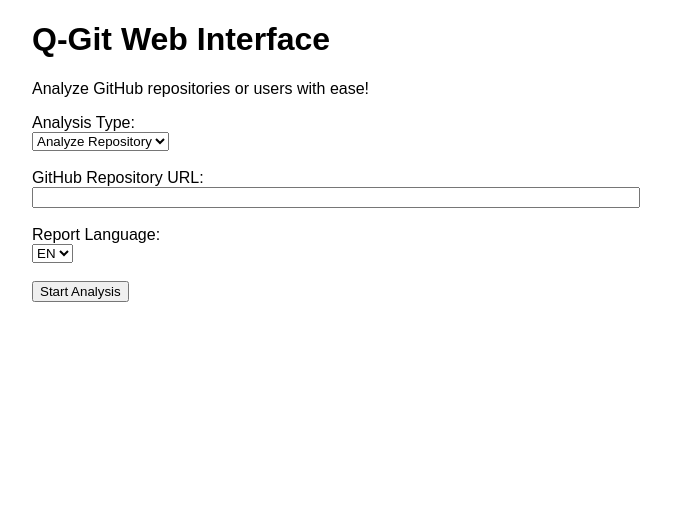
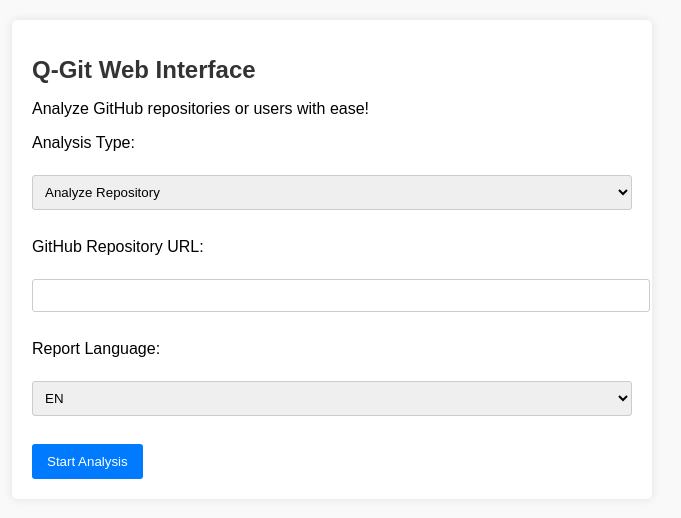
Before and after one commit to QLineTech/Q-Git, a Flask app: page / in a window 1280 px wide. Shown: the top 518 px of the page, without its empty margins (308-989 px from the left). Run offline with Flask 3, Linux system fonts and the light colour scheme.

Commit message:
Web UX improved with simple flat design

```diff
--- /dev/null
+++ b/static/styles.css
@@ -0,0 +1,133 @@
+/* Global styles */
+body {
+    font-family: Arial, sans-serif;
+    margin: 20px;
+    background-color: #f9f9f9;
+}
+
+a {
+    color: #007bff;
+    text-decoration: none;
+}
+
+a:hover {
+    text-decoration: underline;
+}
+
+.error {
+    color: red;
+}
+
+.success {
+    color: green;
+}
+
+/* Header styles */
+header {
+    text-align: center;
+    margin-bottom: 20px;
+}
+
+h1 {
+    color: #333;
+    font-size: 24px;
+}
+
+/* Main content styles */
+main {
+    max-width: 800px;
+    margin: 0 auto;
+    background: #fff;
+    padding: 20px;
+    border-radius: 5px;
+    box-shadow: 0 0 10px rgba(0,0,0,0.1);
+}
+
+/* Footer styles */
+footer {
+    text-align: center;
+    margin-top: 20px;
+}
+
+/* Form styles */
+.form-container {
+    max-width: 600px;
+    margin: 0 auto;
+    padding: 20px;
+    background: #fff;
+    border-radius: 5px;
+    box-shadow: 0 0 10px rgba(0,0,0,0.1);
+}
+
+label {
+    display: block;
+    margin-bottom: 5px;
+}
+
+input[type="text"], select {
+    width: 100%;
+    padding: 8px;
+    margin-bottom: 10px;
+    border: 1px solid #ccc;
+    border-radius: 3px;
+}
+
+input[type="submit"] {
+    background: #007bff;
+    color: #fff;
+    padding: 10px 15px;
+    border: none;
+    border-radius: 3px;
+    cursor: pointer;
+}
+
+input[type="submit"]:hover {
+    background: #0056b3;
+}
+
+/* Progress bar styles */
+.progress-bar {
+    width: 100%;
+    height: 20px;
+    background: #ddd;
+    border-radius: 5px;
+    overflow: hidden;
+}
+
+.progress-fill {
+    height: 100%;
+    background: #4CAF50;
+    transition: width 0.5s ease-in-out;
+}
+
+/* Report list styles */
+ul {
+    list-style-type: none;
+    padding: 0;
+}
+
+li {
+    margin-bottom: 10px;
+}
+
+/* Markdown content styles */
+#markdown-content h1, #markdown-content h2, #markdown-content h3 {
+    color: #333;
+}
+
+#markdown-content p {
+    line-height: 1.6;
+}
+
+#markdown-content code {
+    background: #f4f4f4;
+    padding: 2px 4px;
+    border-radius: 3px;
+}
+
+#markdown-content pre {
+    background: #f4f4f4;
+    padding: 10px;
+    border-radius: 5px;
+    overflow-x: auto;
+}
--- a/templates/index.html
+++ b/templates/index.html
@@ -3,12 +3,7 @@
 <head>
     <meta charset="UTF-8">
     <title>Q-Git Web Interface</title>
-    <style>
-        body { font-family: Arial, sans-serif; margin: 20px; }
-        .form-container { max-width: 600px; margin: 0 auto; }
-        .error { color: red; }
-        .success { color: green; }
-    </style>
+    <link rel="stylesheet" href="{{ url_for('static', filename='styles.css') }}">
 </head>
 <body>
     <div class="form-container">
--- a/templates/reports.html
+++ b/templates/reports.html
@@ -3,10 +3,7 @@
 <head>
     <meta charset="UTF-8">
     <title>Generated Reports</title>
-    <style>
-        body { font-family: Arial, sans-serif; margin: 20px; }
-        ul { list-style-type: none; }
-    </style>
+    <link rel="stylesheet" href="{{ url_for('static', filename='styles.css') }}">
 </head>
 <body>
     <h1>Generated Reports</h1>
```
Also changed, not shown: templates/progress.html (+1 -6 lines), templates/report_view.html (+20 -8 lines).
